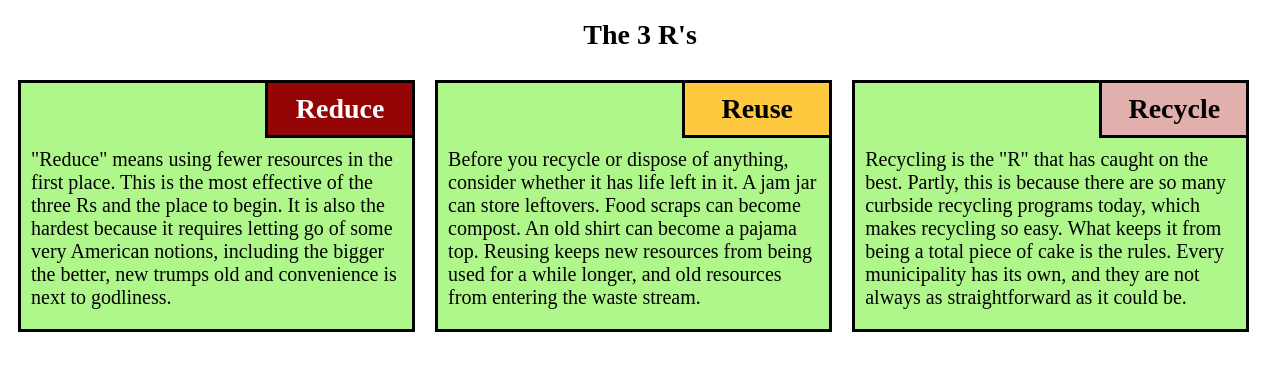
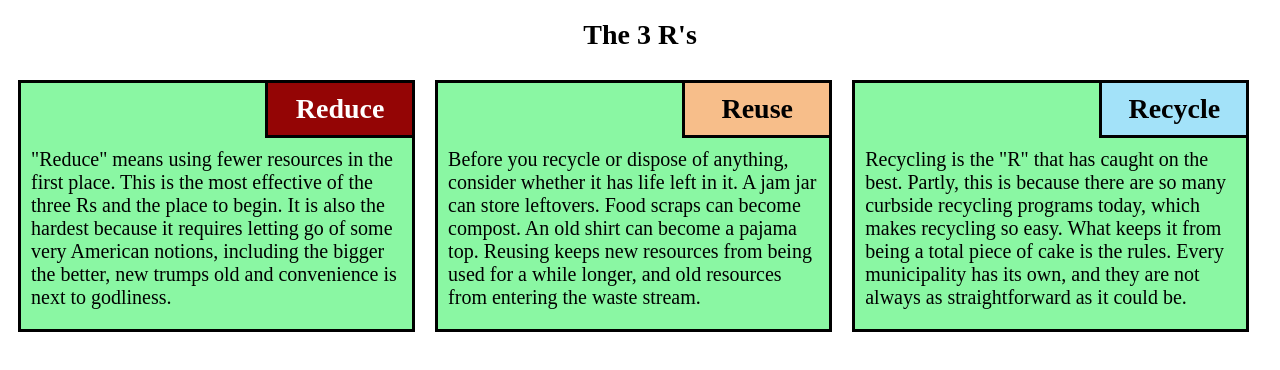
Before and after one commit to snehasood03/Coursera-Assignment, a plain HTML site: page module2-solution/index.html in a window 1280 px wide. Drawn offline with Linux system fonts and the light colour scheme.

Commit message:
My Final Work

```diff
--- a/module2-solution/css/stylesheet.css
+++ b/module2-solution/css/stylesheet.css
@@ -185,7 +185,7 @@ h1 {
 	position: relative;
     padding-right: 10px;
 	padding-left: 10px;
-	background-color: #AFF78A;
+	background-color: #8AF7A3;
 	border: 3px solid black;
 	margin: 10px;
 	display: flex;
@@ -212,11 +212,11 @@ h1 {
 }
 #section2
 {
-	background-color: #FFC93F;
+	background-color: #F7BE8A;
 }
 #section3
 {
-	background-color: #E2B0AC;
+	background-color: #A3E2F9;
 }
 .content
 {
```
